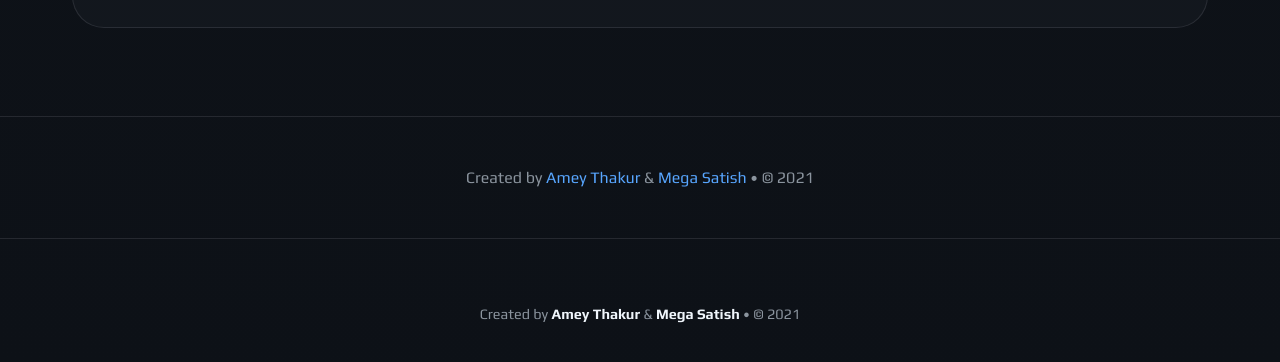
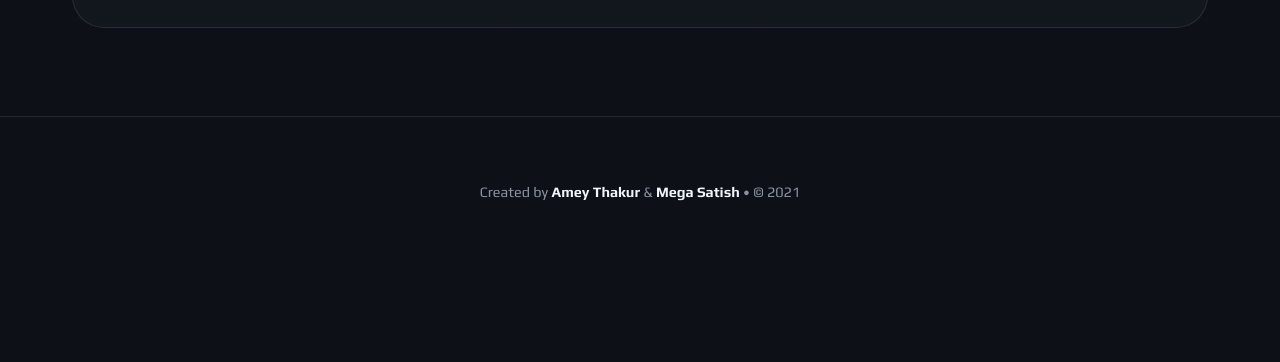
Before and after one commit to Amey-Thakur/PYTHON-CRASH-COURSE, a plain HTML site: page web/index.html in a window 1280 px wide. Shown: the part 3892-4254 px from the top of the page. After the commit the page ends 4160 px from the top, so only its background shows below. Drawn offline with Linux system fonts and the light colour scheme.

Commit message:
Python
Co-authored-by: Mega Satish <mega.modha@gmail.com>

```diff
--- a/web/index.html
+++ b/web/index.html
@@ -115,13 +115,7 @@
             </section>
         </main>
 
-        <footer
-            style="text-align: center; padding: 3rem; color: var(--text-secondary); border-top: 1px solid var(--border-color);">
-            <p>Created by <a href="https://github.com/Amey-Thakur"
-                    style="color: var(--accent-blue); text-decoration: none;">Amey Thakur</a> & <a
-                    href="https://github.com/msatmod" style="color: var(--accent-blue); text-decoration: none;">Mega
-                    Satish</a> • &copy; 2021</p>
-        </footer>
+
 
         <button id="back-to-top" title="Back to Top">
             <i class="fas fa-chevron-up"></i>
@@ -164,8 +158,8 @@
     </div>
 
     <footer class="main-footer">
-        Created by <a href="#" class="author-link">Amey Thakur</a> & <a href="#" class="author-link">Mega Satish</a> • ©
-        2021
+        Created by <a href="https://github.com/Amey-Thakur" class="author-link" target="_blank">Amey Thakur</a> & <a
+            href="https://github.com/msatmod" class="author-link" target="_blank">Mega Satish</a> • © 2021
     </footer>
 
     <script src="js/data.js"></script>
--- a/web/style.css
+++ b/web/style.css
@@ -959,5 +959,5 @@ section {
 }
 
 .author-link:hover {
-    color: var(--accent-blue);
+    color: var(--accent-blue) !important;
 }
```
